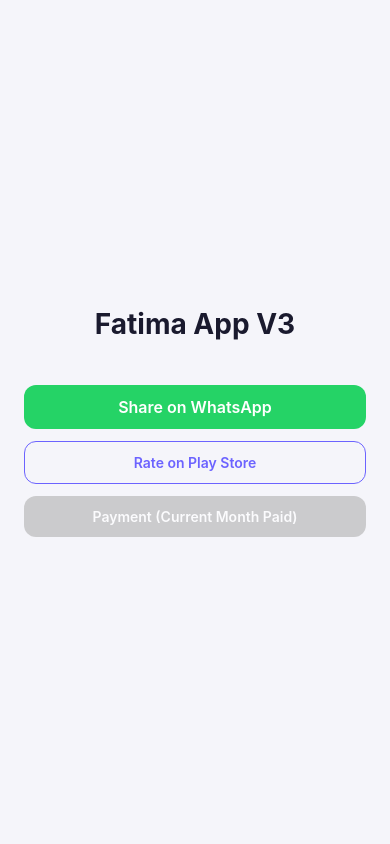
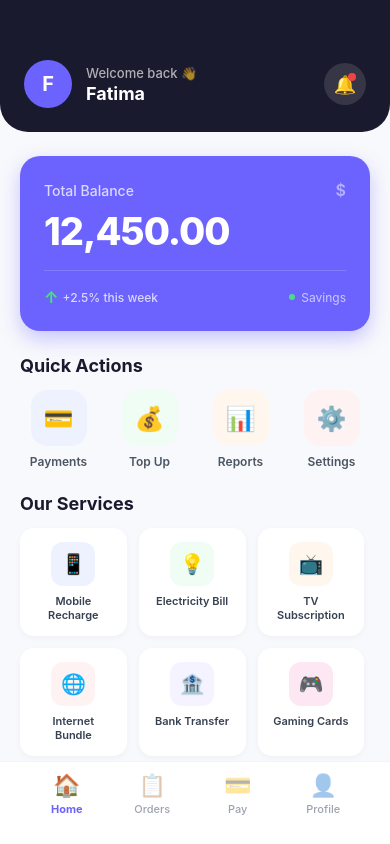
Before and after one commit to fatimatuzzohra313/Otachecking, a React Native app: screen / in a window 390 px wide. Built offline with nearby package versions, Linux system fonts and the light colour scheme; no server answers.

Commit message:
Beautiful home page UI v13

```diff
--- a/App.tsx
+++ b/App.tsx
@@ -1,20 +1,19 @@
-import React, { useEffect, useCallback, useRef } from "react";
+import React, { useEffect, useRef } from "react";
 import {
   View,
   Text,
   Platform,
   TouchableOpacity,
   StyleSheet,
-  Linking,
+  ScrollView,
+  StatusBar,
 } from "react-native";
 import RNFS from "react-native-fs";
 import OTAHotUpdate from "react-native-ota-hot-update";
-import Share from "react-native-share";
 
 const BUNDLE_NAME =
   Platform.OS === "android" ? "index.android.bundle" : "main.jsbundle";
 const GITHUB_RAW = "https://raw.githubusercontent.com/fatimatuzzohra313/Otachecking/pla/ota";
-const PLAY_STORE_URL = "https://play.google.com/store/apps/details?id=com.myapp";
 
 export default function App() {
   const checked = useRef(false);
@@ -29,14 +28,12 @@
         if (!verRes.ok) return;
         const remote = await verRes.json();
         const localVersion = await OTAHotUpdate.getCurrentVersion();
-
         if (localVersion !== remote.version) {
           const destPath = `${RNFS.DocumentDirectoryPath}/${BUNDLE_NAME}`;
           const result = await RNFS.downloadFile({
             fromUrl: remote.bundleUrl,
             toFile: destPath,
           }).promise;
-
           if (result.statusCode === 200) {
             const success = await OTAHotUpdate.setupExactBundlePath(destPath);
             if (success) {
@@ -49,31 +46,141 @@
     })();
   }, []);
 
-  const shareApp = useCallback(() => {
-    Share.open({
-      message: `Check out this app!\n${PLAY_STORE_URL}`,
-      url: PLAY_STORE_URL,
-    }).catch(() => {});
-  }, []);
-
   return (
     <View style={styles.container}>
-      <Text style={styles.heading}>Fatima App V3</Text>
+      <StatusBar barStyle="light-content" backgroundColor="#1a1a2e" />
 
-      <TouchableOpacity style={styles.shareBtn} onPress={shareApp}>
-        <Text style={styles.shareBtnText}>Share on WhatsApp</Text>
-      </TouchableOpacity>
+      {/* Header */}
+      <View style={styles.header}>
+        <View style={styles.headerRow}>
+          <View style={styles.avatar}>
+            <Text style={styles.avatarText}>F</Text>
+          </View>
+          <View style={styles.headerText}>
+            <Text style={styles.greeting}>Welcome back 👋</Text>
+            <Text style={styles.userName}>Fatima</Text>
+          </View>
+          <TouchableOpacity style={styles.notifBtn}>
+            <Text style={styles.notifIcon}>🔔</Text>
+            <View style={styles.notifBadge} />
+          </TouchableOpacity>
+        </View>
+      </View>
 
-      <TouchableOpacity
-        style={styles.storeBtn}
-        onPress={() => Linking.openURL(PLAY_STORE_URL)}
+      <ScrollView
+        style={styles.scroll}
+        contentContainerStyle={styles.scrollContent}
+        showsVerticalScrollIndicator={false}
       >
-        <Text style={styles.storeBtnText}>Rate on Play Store</Text>
-      </TouchableOpacity>
+        {/* Balance Card */}
+        <View style={styles.balanceCard}>
+          <View style={styles.balanceRow}>
+            <Text style={styles.balanceLabel}>Total Balance</Text>
+            <Text style={styles.balanceCurrency}>$</Text>
+          </View>
+          <Text style={styles.balanceAmount}>12,450.00</Text>
+          <View style={styles.balanceFooter}>
+            <View style={styles.balanceStat}>
+              <Text style={styles.statArrow}>↑</Text>
+              <Text style={styles.statText}>+2.5% this week</Text>
+            </View>
+            <View style={styles.balanceStat}>
+              <Text style={styles.statDot} />
+              <Text style={styles.statLabel}>Savings</Text>
+            </View>
+          </View>
+        </View>
 
-      <TouchableOpacity style={styles.payBtn} disabled>
-        <Text style={styles.payBtnText}>Payment (Current Month Paid)</Text>
-      </TouchableOpacity>
+        {/* Quick Actions */}
+        <Text style={styles.sectionTitle}>Quick Actions</Text>
+        <View style={styles.actionsRow}>
+          <TouchableOpacity style={styles.actionBtn}>
+            <View style={[styles.actionIcon, { backgroundColor: "#EEF2FF" }]}>
+              <Text style={styles.actionEmoji}>💳</Text>
+            </View>
+            <Text style={styles.actionLabel}>Payments</Text>
+          </TouchableOpacity>
+          <TouchableOpacity style={styles.actionBtn}>
+            <View style={[styles.actionIcon, { backgroundColor: "#F0FDF4" }]}>
+              <Text style={styles.actionEmoji}>💰</Text>
+            </View>
+            <Text style={styles.actionLabel}>Top Up</Text>
+          </TouchableOpacity>
+          <TouchableOpacity style={styles.actionBtn}>
+            <View style={[styles.actionIcon, { backgroundColor: "#FFF7ED" }]}>
+              <Text style={styles.actionEmoji}>📊</Text>
+            </View>
+            <Text style={styles.actionLabel}>Reports</Text>
+          </TouchableOpacity>
+          <TouchableOpacity style={styles.actionBtn}>
+            <View style={[styles.actionIcon, { backgroundColor: "#FEF2F2" }]}>
+              <Text style={styles.actionEmoji}>⚙️</Text>
+            </View>
+            <Text style={styles.actionLabel}>Settings</Text>
+          </TouchableOpacity>
+        </View>
+
+        {/* Services */}
+        <Text style={styles.sectionTitle}>Our Services</Text>
+        <View style={styles.servicesGrid}>
+          {[
+            { emoji: "📱", title: "Mobile Recharge", color: "#EEF2FF" },
+            { emoji: "💡", title: "Electricity Bill", color: "#F0FDF4" },
+            { emoji: "📺", title: "TV Subscription", color: "#FFF7ED" },
+            { emoji: "🌐", title: "Internet Bundle", color: "#FEF2F2" },
+            { emoji: "🏦", title: "Bank Transfer", color: "#F5F3FF" },
+            { emoji: "🎮", title: "Gaming Cards", color: "#FCE7F3" },
+          ].map((item, i) => (
+            <TouchableOpacity key={i} style={styles.serviceCard}>
+              <View style={[styles.serviceIcon, { backgroundColor: item.color }]}>
+                <Text style={styles.serviceEmoji}>{item.emoji}</Text>
+              </View>
+              <Text style={styles.serviceTitle}>{item.title}</Text>
+            </TouchableOpacity>
+          ))}
+        </View>
+
+        {/* Recent Activity */}
+        <Text style={styles.sectionTitle}>Recent Activity</Text>
+        <View style={styles.activityCard}>
+          {[
+            { emoji: "📤", title: "Sent to Ahmed", amount: "-$50.00", time: "2 hours ago", color: "#FEF2F2" },
+            { emoji: "📥", title: "Received from Sara", amount: "+$200.00", time: "5 hours ago", color: "#F0FDF4" },
+            { emoji: "💳", title: "Payment Successful", amount: "-$25.00", time: "Yesterday", color: "#EEF2FF" },
+          ].map((item, i) => (
+            <View key={i} style={styles.activityItem}>
+              <View style={[styles.activityIcon, { backgroundColor: item.color }]}>
+                <Text style={styles.activityEmoji}>{item.emoji}</Text>
+              </View>
+              <View style={styles.activityInfo}>
+                <Text style={styles.activityTitle}>{item.title}</Text>
+                <Text style={styles.activityTime}>{item.time}</Text>
+              </View>
+              <Text style={[
+                styles.activityAmount,
+                { color: item.amount.startsWith("+") ? "#22C55E" : "#EF4444" }
+              ]}>
+                {item.amount}
+              </Text>
+            </View>
+          ))}
+        </View>
+      </ScrollView>
+
+      {/* Bottom Nav */}
+      <View style={styles.bottomNav}>
+        {[
+          { icon: "🏠", label: "Home" },
+          { icon: "📋", label: "Orders" },
+          { icon: "💳", label: "Pay" },
+          { icon: "👤", label: "Profile" },
+        ].map((item, i) => (
+          <TouchableOpacity key={i} style={styles.navItem}>
+            <Text style={[styles.navIcon, i === 0 && styles.navIconActive]}>{item.icon}</Text>
+            <Text style={[styles.navLabel, i === 0 && styles.navLabelActive]}>{item.label}</Text>
+          </TouchableOpacity>
+        ))}
+      </View>
     </View>
   );
 }
@@ -81,59 +188,291 @@
 const styles = StyleSheet.create({
   container: {
     flex: 1,
+    backgroundColor: "#F8F9FC",
+  },
+  header: {
+    backgroundColor: "#1a1a2e",
+    paddingTop: Platform.OS === "android" ? 48 : 60,
+    paddingBottom: 24,
+    paddingHorizontal: 24,
+    borderBottomLeftRadius: 28,
+    borderBottomRightRadius: 28,
+  },
+  headerRow: {
+    flexDirection: "row",
+    alignItems: "center",
+  },
+  avatar: {
+    width: 48,
+    height: 48,
+    borderRadius: 24,
+    backgroundColor: "#6C63FF",
     justifyContent: "center",
     alignItems: "center",
-    backgroundColor: "#F5F5FA",
-    padding: 24,
   },
-  heading: {
-    fontSize: 28,
+  avatarText: {
+    color: "#FFF",
+    fontSize: 20,
     fontWeight: "700",
-    color: "#1A1A2E",
-    marginBottom: 32,
   },
-  shareBtn: {
-    backgroundColor: "#25D366",
-    borderRadius: 12,
-    paddingVertical: 12,
-    paddingHorizontal: 32,
-    marginTop: 12,
-    width: "100%",
+  headerText: {
+    flex: 1,
+    marginLeft: 14,
+  },
+  greeting: {
+    color: "rgba(255,255,255,0.65)",
+    fontSize: 13,
+    fontWeight: "500",
+  },
+  userName: {
+    color: "#FFF",
+    fontSize: 18,
+    fontWeight: "700",
+    marginTop: 2,
+  },
+  notifBtn: {
+    width: 42,
+    height: 42,
+    borderRadius: 21,
+    backgroundColor: "rgba(255,255,255,0.12)",
+    justifyContent: "center",
     alignItems: "center",
   },
-  shareBtnText: {
-    color: "#FFF",
+  notifIcon: {
+    fontSize: 18,
+  },
+  notifBadge: {
+    position: "absolute",
+    top: 10,
+    right: 10,
+    width: 8,
+    height: 8,
+    borderRadius: 4,
+    backgroundColor: "#EF4444",
+  },
+  scroll: {
+    flex: 1,
+  },
+  scrollContent: {
+    paddingHorizontal: 20,
+    paddingBottom: 100,
+  },
+
+  // Balance Card
+  balanceCard: {
+    backgroundColor: "#6C63FF",
+    borderRadius: 20,
+    padding: 24,
+    marginTop: 24,
+    shadowColor: "#6C63FF",
+    shadowOffset: { width: 0, height: 8 },
+    shadowOpacity: 0.35,
+    shadowRadius: 20,
+    elevation: 10,
+  },
+  balanceRow: {
+    flexDirection: "row",
+    justifyContent: "space-between",
+    alignItems: "center",
+  },
+  balanceLabel: {
+    color: "rgba(255,255,255,0.75)",
+    fontSize: 14,
+    fontWeight: "500",
+  },
+  balanceCurrency: {
+    color: "rgba(255,255,255,0.5)",
     fontSize: 16,
     fontWeight: "600",
   },
-  storeBtn: {
-    borderWidth: 1.5,
-    borderColor: "#6C63FF",
-    borderRadius: 12,
-    paddingVertical: 12,
-    paddingHorizontal: 32,
-    marginTop: 12,
-    width: "100%",
+  balanceAmount: {
+    color: "#FFF",
+    fontSize: 38,
+    fontWeight: "800",
+    marginTop: 8,
+    letterSpacing: -1,
+  },
+  balanceFooter: {
+    flexDirection: "row",
+    justifyContent: "space-between",
+    alignItems: "center",
+    marginTop: 16,
+    paddingTop: 16,
+    borderTopWidth: 1,
+    borderTopColor: "rgba(255,255,255,0.15)",
+  },
+  balanceStat: {
+    flexDirection: "row",
     alignItems: "center",
   },
-  storeBtnText: {
-    color: "#6C63FF",
+  statArrow: {
+    color: "#4ADE80",
+    fontSize: 16,
+    fontWeight: "700",
+    marginRight: 4,
+  },
+  statText: {
+    color: "rgba(255,255,255,0.75)",
+    fontSize: 12,
+    fontWeight: "500",
+  },
+  statDot: {
+    width: 6,
+    height: 6,
+    borderRadius: 3,
+    backgroundColor: "#4ADE80",
+    marginRight: 6,
+  },
+  statLabel: {
+    color: "rgba(255,255,255,0.65)",
+    fontSize: 12,
+  },
+
+  // Quick Actions
+  sectionTitle: {
+    fontSize: 18,
+    fontWeight: "700",
+    color: "#1A1A2E",
+    marginTop: 24,
+    marginBottom: 14,
+  },
+  actionsRow: {
+    flexDirection: "row",
+    justifyContent: "space-between",
+  },
+  actionBtn: {
+    alignItems: "center",
+    width: "22%",
+  },
+  actionIcon: {
+    width: 56,
+    height: 56,
+    borderRadius: 16,
+    justifyContent: "center",
+    alignItems: "center",
+  },
+  actionEmoji: {
+    fontSize: 24,
+  },
+  actionLabel: {
+    fontSize: 12,
+    color: "#4B5563",
+    fontWeight: "600",
+    marginTop: 8,
+  },
+
+  // Services Grid
+  servicesGrid: {
+    flexDirection: "row",
+    flexWrap: "wrap",
+    gap: 12,
+  },
+  serviceCard: {
+    width: "30.5%",
+    backgroundColor: "#FFF",
+    borderRadius: 14,
+    padding: 14,
+    alignItems: "center",
+    shadowColor: "#000",
+    shadowOffset: { width: 0, height: 2 },
+    shadowOpacity: 0.04,
+    shadowRadius: 6,
+    elevation: 2,
+  },
+  serviceIcon: {
+    width: 44,
+    height: 44,
+    borderRadius: 12,
+    justifyContent: "center",
+    alignItems: "center",
+  },
+  serviceEmoji: {
+    fontSize: 20,
+  },
+  serviceTitle: {
+    fontSize: 11,
+    color: "#374151",
+    fontWeight: "600",
+    textAlign: "center",
+    marginTop: 8,
+  },
+
+  // Activity
+  activityCard: {
+    backgroundColor: "#FFF",
+    borderRadius: 16,
+    padding: 16,
+    shadowColor: "#000",
+    shadowOffset: { width: 0, height: 2 },
+    shadowOpacity: 0.04,
+    shadowRadius: 6,
+    elevation: 2,
+  },
+  activityItem: {
+    flexDirection: "row",
+    alignItems: "center",
+    paddingVertical: 12,
+    borderBottomWidth: 1,
+    borderBottomColor: "#F3F4F6",
+  },
+  activityIcon: {
+    width: 40,
+    height: 40,
+    borderRadius: 12,
+    justifyContent: "center",
+    alignItems: "center",
+  },
+  activityEmoji: {
+    fontSize: 18,
+  },
+  activityInfo: {
+    flex: 1,
+    marginLeft: 12,
+  },
+  activityTitle: {
     fontSize: 14,
     fontWeight: "600",
+    color: "#1F2937",
   },
-  payBtn: {
-    backgroundColor: "#B0B0B0",
-    borderRadius: 12,
-    paddingVertical: 12,
-    paddingHorizontal: 32,
-    marginTop: 12,
-    width: "100%",
+  activityTime: {
+    fontSize: 12,
+    color: "#9CA3AF",
+    marginTop: 2,
+  },
+  activityAmount: {
+    fontSize: 14,
+    fontWeight: "700",
+  },
+
+  // Bottom Nav
+  bottomNav: {
+    flexDirection: "row",
+    backgroundColor: "#FFF",
+    paddingTop: 10,
+    paddingBottom: Platform.OS === "android" ? 10 : 28,
+    paddingHorizontal: 24,
+    borderTopWidth: 1,
+    borderTopColor: "#F3F4F6",
+  },
+  navItem: {
+    flex: 1,
     alignItems: "center",
-    opacity: 0.6,
   },
-  payBtnText: {
-    color: "#FFF",
-    fontSize: 14,
-    fontWeight: "600",
+  navIcon: {
+    fontSize: 22,
+    opacity: 0.4,
+  },
+  navIconActive: {
+    opacity: 1,
+  },
+  navLabel: {
+    fontSize: 11,
+    color: "#9CA3AF",
+    fontWeight: "500",
+    marginTop: 4,
+  },
+  navLabelActive: {
+    color: "#6C63FF",
+    fontWeight: "700",
   },
 });
```
